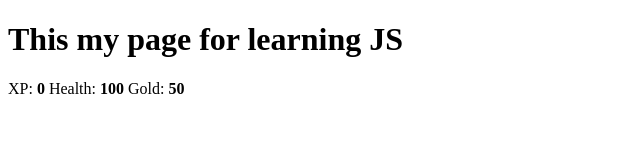
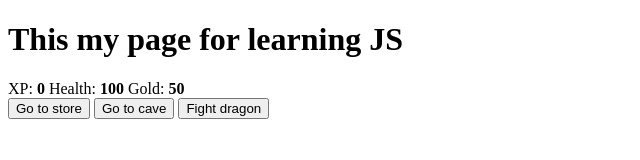
Before and after one commit to Anouar-Elkhalfi/JS, a plain HTML site: page index.html in a window 1280 px wide. Shown: the whole page, without its empty margins (0-640 px from the left). Drawn offline with Linux system fonts and the light colour scheme.

Commit message:
Initial commit

```diff
--- a/index.html
+++ b/index.html
@@ -16,7 +16,16 @@
         <span class="stat">Health: <strong><span id="healthText">100</span></strong></span>
         <span class="stat">Gold: <strong><span id="goldText">50</span></strong></span>
       </div>
+        <!--Secttion Button-->
+      <div id="controls">
+      <!--First button -->
+      <button id = "button1">Go to store</button>
+      <!--seconde button-->
+      <button id = "button2">Go to cave</button>
+      <!--third button-->
+      <button id = "button3">Fight dragon</button>
 
+      </div>
 
       <div id = "stats"></div>
       <div id = "controls"></div>
```
